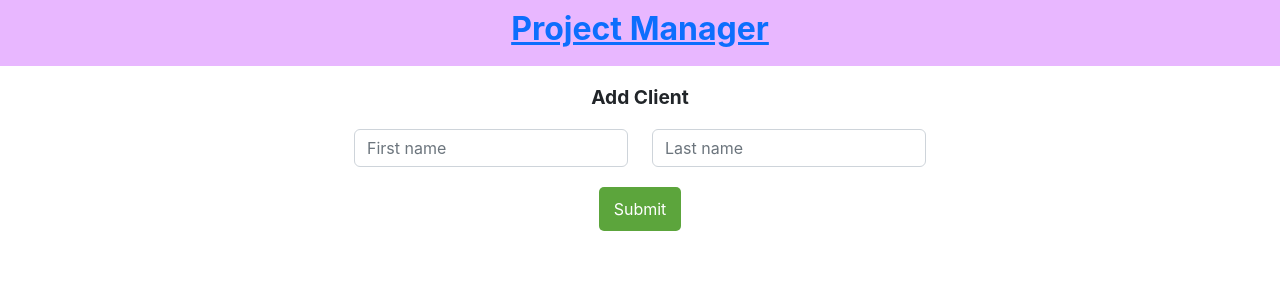
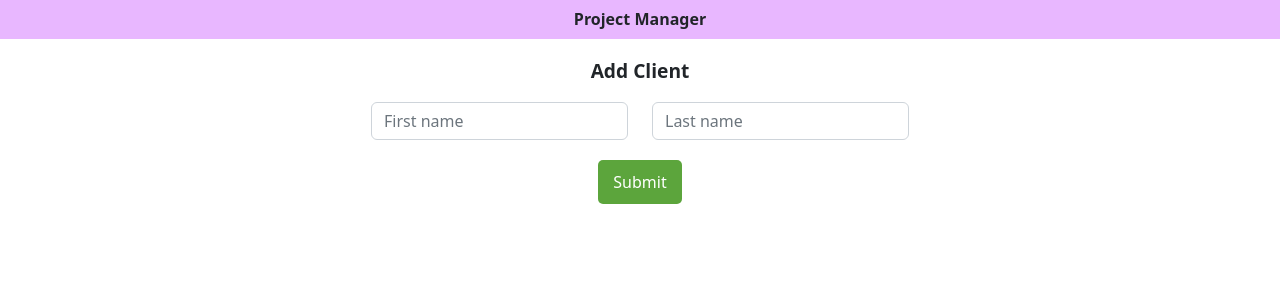
Before and after one commit to jonteal/pmt, a React (Create React App) app in the folder client/: page /addClient in a window 1280 px wide. Shown: the top 300 px of the page. Built offline with nearby package versions, Linux system fonts and the light colour scheme; the HTML template or start-up script is replaced by a standard one.

Commit message:
added all previous code to new repo

```diff
--- a/client/package.json
+++ b/client/package.json
@@ -38,5 +38,10 @@
       "last 1 firefox version",
       "last 1 safari version"
     ]
+  },
+  "devDependencies": {
+    "autoprefixer": "^10.4.13",
+    "postcss": "^8.4.20",
+    "tailwindcss": "^3.2.4"
   }
 }
--- /dev/null
+++ b/client/postcss.config.js
@@ -0,0 +1,6 @@
+module.exports = {
+  plugins: {
+    tailwindcss: {},
+    autoprefixer: {},
+  },
+}
--- a/client/src/index.css
+++ b/client/src/index.css
@@ -1,13 +1,3 @@
-body {
-  margin: 0;
-  font-family: -apple-system, BlinkMacSystemFont, 'Segoe UI', 'Roboto', 'Oxygen',
-    'Ubuntu', 'Cantarell', 'Fira Sans', 'Droid Sans', 'Helvetica Neue',
-    sans-serif;
-  -webkit-font-smoothing: antialiased;
-  -moz-osx-font-smoothing: grayscale;
-}
-
-code {
-  font-family: source-code-pro, Menlo, Monaco, Consolas, 'Courier New',
-    monospace;
-}
+@tailwind base;
+@tailwind components;
+@tailwind utilities;
--- /dev/null
+++ b/client/tailwind.config.js
@@ -0,0 +1,10 @@
+/** @type {import('tailwindcss').Config} */
+module.exports = {
+  content: [
+    "./src/**/*.{js,jsx,ts,tsx}",
+  ],
+  theme: {
+    extend: {},
+  },
+  plugins: [],
+}
```
